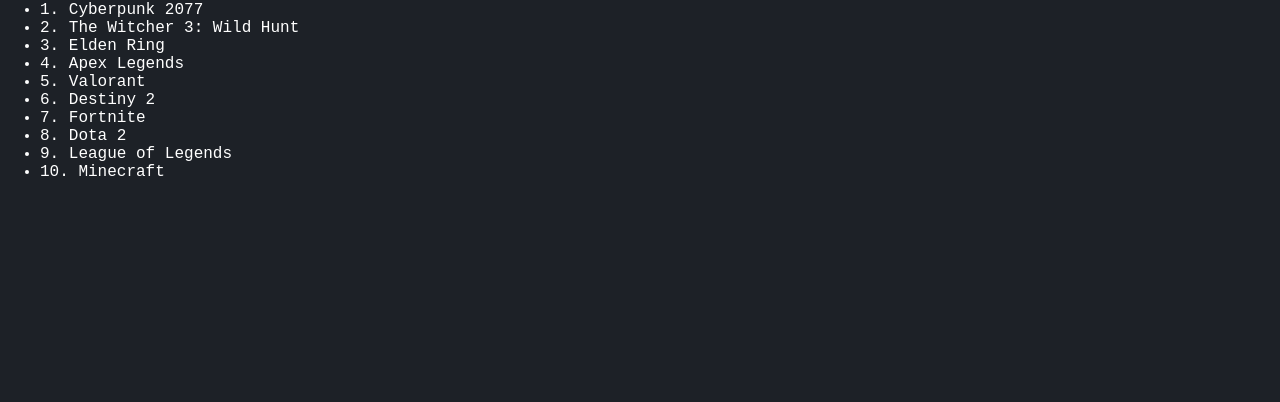
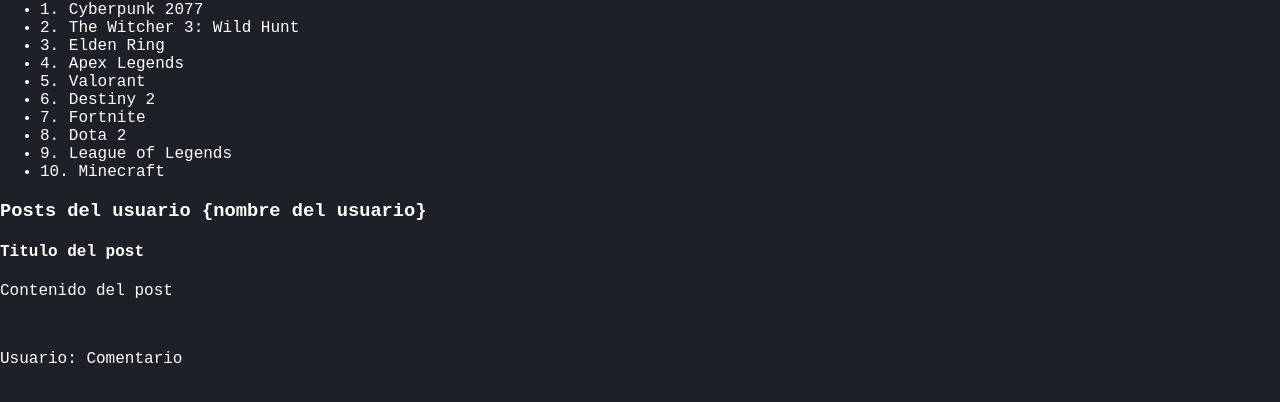
Before and after one commit to Rauli72/curso-git, a plain HTML site: page index.html in a window 1280 px wide. Shown: the part 130-532 px from the top of the page. Drawn offline with Linux system fonts and the light colour scheme; a web font is replaced by a local one.

Commit message:
Add post html

```diff
--- a/index.html
+++ b/index.html
@@ -31,6 +31,14 @@
             <li>10. Minecraft</li>
         </ul>
     </div>
+    <div class="container" id="content">
+        <h3>Posts del usuario {nombre del usuario}</h3>
+        <div class="post">
+            <h4>Titulo del post</h4>
+            <p>Contenido del post</p> <br>
+            <p><span>Usuario:</span> Comentario</p>
+        </div>
+    </div>
 </body>
 
 </html>
```
